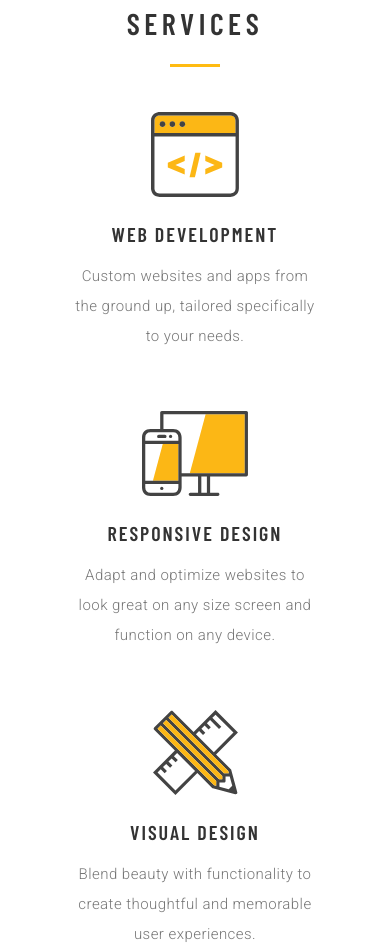
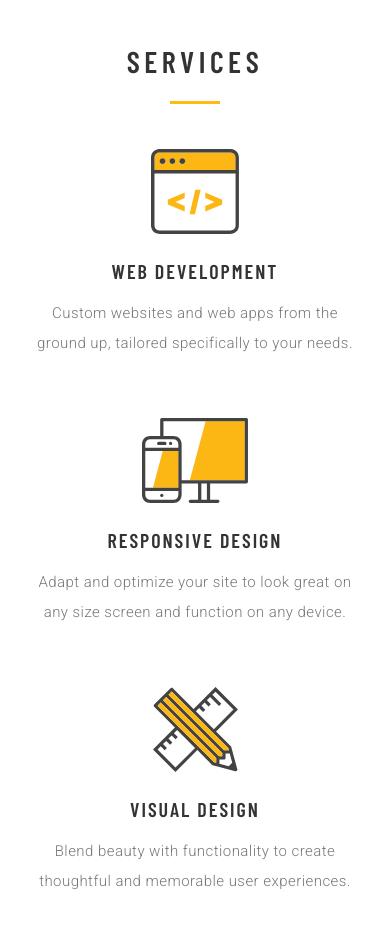
Before and after one commit to mattrdiamond/md-portfolio, a website built with webpack: page src/index.html in a window 390 px wide. Shown: the part 5753-6703 px from the top of the page. Built offline with nearby package versions, Linux system fonts and the light colour scheme.

Commit message:
Adjust breakpoints for services section

```diff
--- a/src/index.html
+++ b/src/index.html
@@ -359,7 +359,7 @@
       <section class="pad-7" id="services">
         <div class="content-inner-wrapper">
           <h2 class="section-title">services</h2>
-          <div class="flex-grid-fourths">
+          <div class="grid-fourths">
             <div class="services-item col">
               <img
                 class="slide-up"
@@ -368,7 +368,7 @@
               />
               <h3 class="services-title">Web Development</h3>
               <p>
-                Custom websites and apps from the ground up, tailored
+                Custom websites and web apps from the ground up, tailored
                 specifically to your needs.
               </p>
             </div>
@@ -380,8 +380,8 @@
               />
               <h3 class="services-title">Responsive Design</h3>
               <p>
-                Adapt and optimize websites to look great on any size screen and
-                function on any device.
+                Adapt and optimize your site to look great on any size screen
+                and function on any device.
               </p>
             </div>
             <div class="services-item col">
@@ -418,6 +418,29 @@
       <div class="content-inner-wrapper footer-content">
         <h2 class="section-title">Let's Connect!</h2>
         <div class="footer-logos">
+          <a href="mailto:mattdiamond80@gmail.com">
+            <div class="footer-logo">
+              <img
+                class="footer-logo-icon"
+                src="src/img/email.svg"
+                alt="Email me"
+              />
+            </div>
+          </a>
+
+          <a
+            href="https://www.linkedin.com/in/matt-diamond-05481614/"
+            target="_blank"
+          >
+            <div class="footer-logo">
+              <img
+                class="footer-logo-icon linkedin"
+                src="src/img/linkedin.svg"
+                alt="Visit me on LinkedIn"
+              />
+            </div>
+          </a>
+
           <a href="https://github.com/mattrdiamond" target="_blank">
             <div class="footer-logo">
               <img
@@ -436,27 +459,6 @@
               />
             </div>
           </a>
-          <a
-            href="https://www.linkedin.com/in/matt-diamond-05481614/"
-            target="_blank"
-          >
-            <div class="footer-logo">
-              <img
-                class="footer-logo-icon linkedin"
-                src="src/img/linkedin.svg"
-                alt="Visit me on LinkedIn"
-              />
-            </div>
-          </a>
-          <a href="mailto:mattdiamond80@gmail.com">
-            <div class="footer-logo">
-              <img
-                class="footer-logo-icon"
-                src="src/img/email.svg"
-                alt="Email me"
-              />
-            </div>
-          </a>
         </div>
       </div>
       <div class="footer-text" id="contact">
--- a/src/styles/_10_responsive.scss
+++ b/src/styles/_10_responsive.scss
@@ -92,6 +92,23 @@
       transition-delay: 0s;
     }
   }
+
+  .grid-fourths {
+    grid-template-columns: 1fr 1fr;
+
+    .col {
+      max-width: 325px;
+    }
+  }
+
+  .grid-fourths .services-item:nth-of-type(3) .slide-up {
+    transition-delay: 0s;
+  }
+
+  .grid-fourths .services-item:nth-of-type(2) .slide-up,
+  .grid-fourths .services-item:nth-of-type(4) .slide-up {
+    transition-delay: 0.4s;
+  }
 }
 
 @media (max-width: 920px) {
@@ -112,30 +129,8 @@
     padding: 6rem 6%;
   }
 
-  .flex-grid-fourths {
-    flex-wrap: wrap;
-
-    .col {
-      width: 45%;
-    }
-  }
-
-  .flex-grid-fourths .col:nth-child(3),
-  .flex-grid-fourths .col:nth-child(4) {
-    margin-top: 4em;
-  }
-
   .nav-bar-inner {
     padding: 0 6%;
-  }
-
-  .flex-grid-fourths .services-item:nth-of-type(3) .slide-up {
-    transition-delay: 0s;
-  }
-
-  .flex-grid-fourths .services-item:nth-of-type(2) .slide-up,
-  .flex-grid-fourths .services-item:nth-of-type(4) .slide-up {
-    transition-delay: 0.4s;
   }
 
   .header-title {
@@ -211,21 +206,6 @@
 }
 
 @media (max-width: 600px) {
-  .flex-grid-fourths .col {
-    padding: 0 15%;
-    width: 100%;
-
-    &:nth-child(2) {
-      margin-top: 4em;
-    }
-  }
-
-  .flex-grid-fourths .services-item:nth-of-type(2) .slide-up,
-  .flex-grid-fourths .services-item:nth-of-type(3) .slide-up,
-  .flex-grid-fourths .services-item:nth-of-type(4) .slide-up {
-    transition-delay: 0s;
-  }
-
   .slide-logo {
     width: 50px;
   }
@@ -278,6 +258,16 @@
   .header-title {
     font-size: 2.75em;
   }
+
+  .grid-fourths {
+    grid-template-columns: 1fr;
+  }
+
+  .grid-fourths .services-item:nth-of-type(2) .slide-up,
+  .grid-fourths .services-item:nth-of-type(3) .slide-up,
+  .grid-fourths .services-item:nth-of-type(4) .slide-up {
+    transition-delay: 0s;
+  }
 }
 
 @media (max-width: 460px) {
--- a/src/styles/_2_layout.scss
+++ b/src/styles/_2_layout.scss
@@ -18,17 +18,23 @@
 .grid-thirds {
   display: grid;
   grid-template-columns: 1fr 1fr 1fr;
-  grid-column-gap: 2.5rem;
-  grid-row-gap: 3rem;
+  grid-column-gap: 3rem;
+  grid-row-gap: 3.5rem;
 }
 
-.flex-grid-fourths {
-  display: flex;
-  justify-content: space-between;
-}
+.grid-fourths {
+  // display: flex;
+  // justify-content: space-between;
+  display: grid;
+  grid-template-columns: 1fr 1fr 1fr 1fr;
+  grid-row-gap: 4rem;
+  grid-column-gap: 2.5rem;
 
-.flex-grid-fourths .col {
-  width: 23%;
+  .col {
+    // width: 23%;
+    max-width: 265px;
+    margin: 0 auto;
+  }
 }
 
 .flex-end {
```
